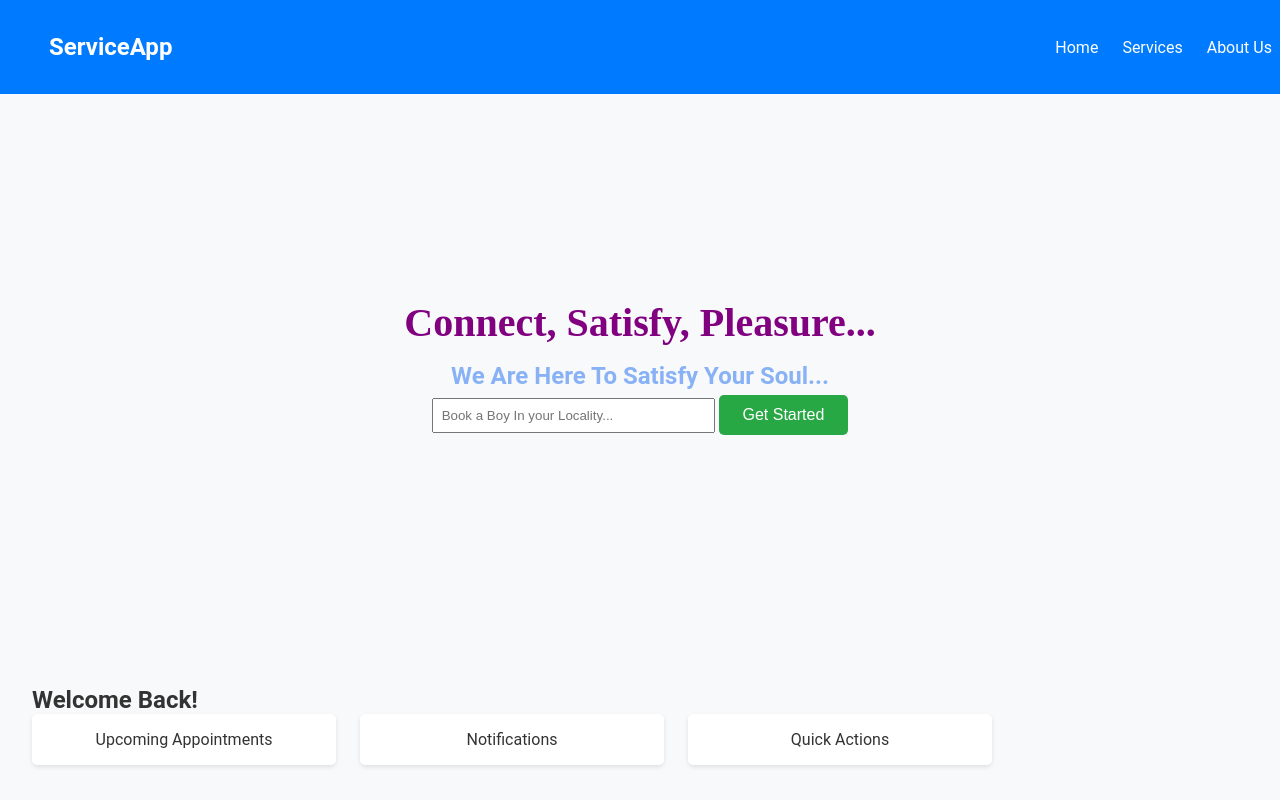
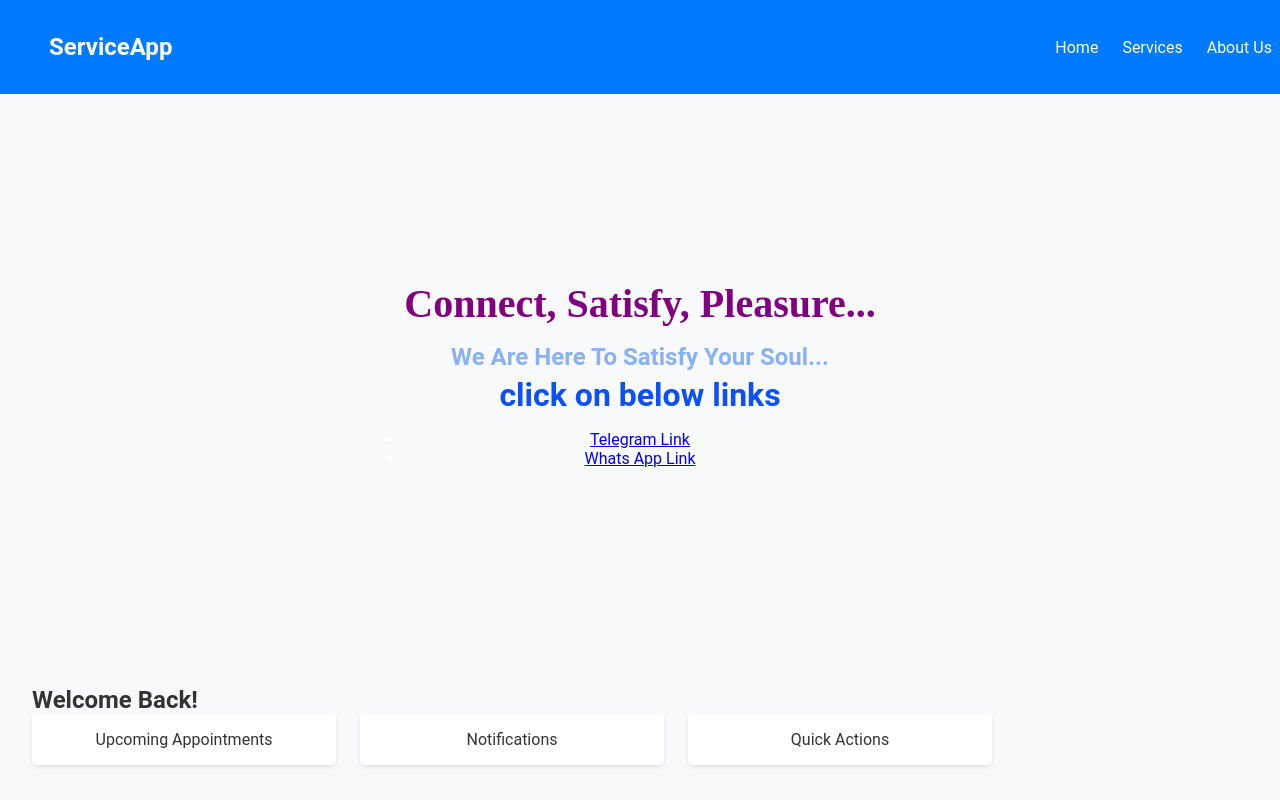
Before and after one commit to Kiran-gangula/newProject, a plain HTML site: page index.html in a window 1280 px wide. Shown: the top 800 px of the page. Drawn offline with Linux system fonts and the light colour scheme.

Commit message:
callBoyHtmlDone

```diff
--- a/index.html
+++ b/index.html
@@ -26,8 +26,14 @@
     <div class="hero-content">
       <h1 class="top-Heading">Connect, Satisfy, Pleasure...</h1>
       <h2 class="main-Para">We Are Here To Satisfy Your Soul...</h2>
-      <input type="text" placeholder="Book a Boy In your Locality..." class="search-bar">
-      <button class="cta-btn">Get Started</button>
+      <!-- <input type="text" placeholder="Book a Boy In your Locality..." class="search-bar">
+      <button class="cta-btn">Get Started</button> -->
+      <h1 style="font-size: 2rem;color: rgb(12, 80, 252);">click on below links</h1>
+      <ul>
+        <li><a href="https://t.me/call_boy_23">Telegram Link</a> <br></li>
+        <li> <a href="https://whatsapp.com/channel/0029VauLFO48vd1RKNWEyO3L pt-5">Whats App  Link</a></li>
+      </ul>
+
     </div>
   </section>
 
```
